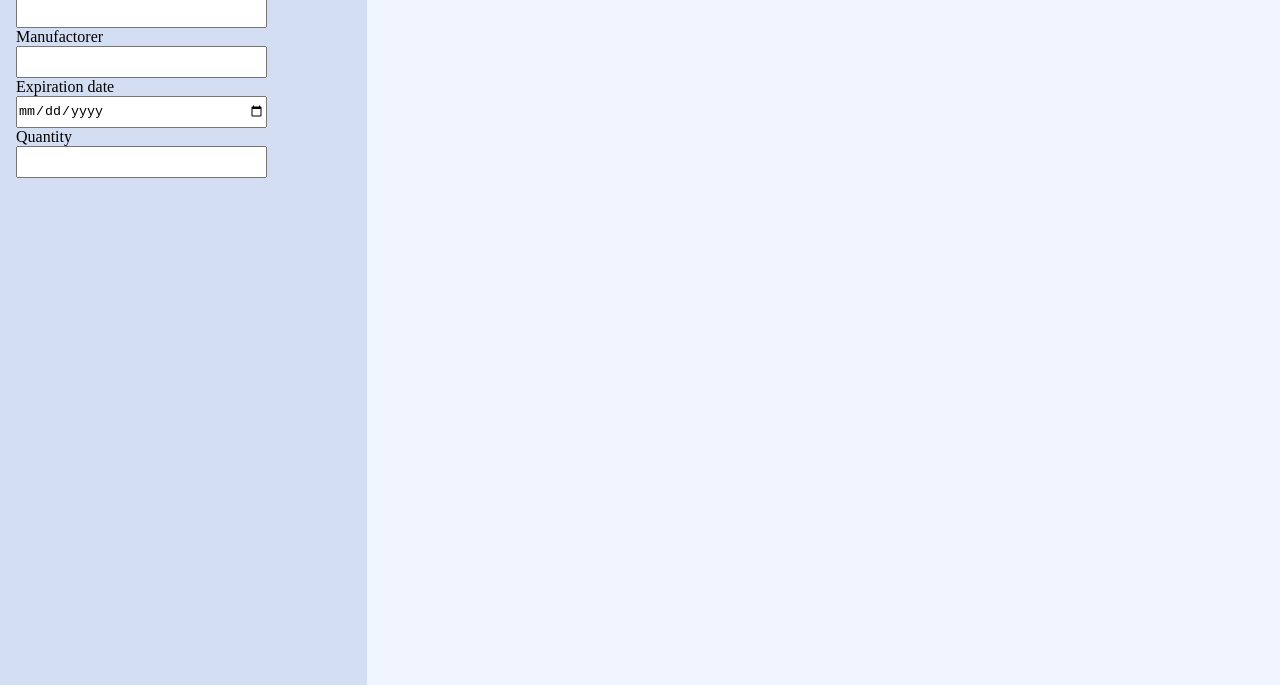
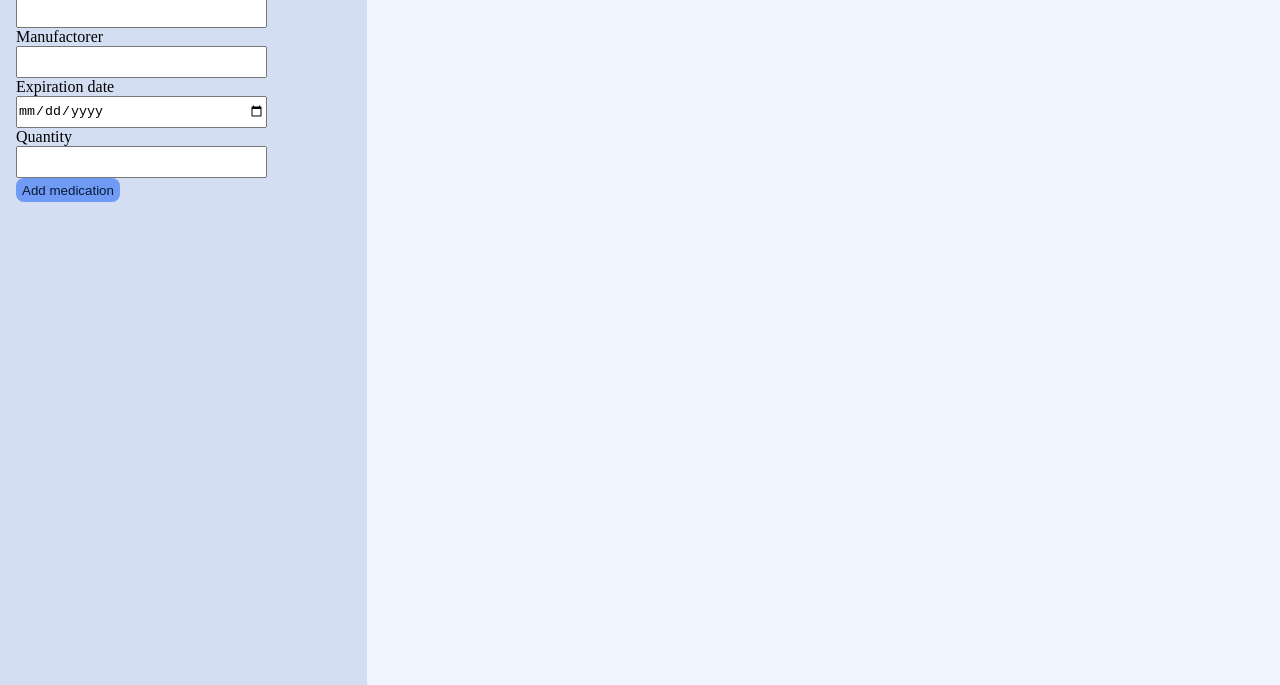
Before and after one commit to heda024/Pharmacy-inventory, a plain HTML site: page index.html in a window 1280 px wide. Shown: the part 115-800 px from the top of the page. Drawn offline with Linux system fonts and the light colour scheme.

Commit message:
style button

```diff
--- a/index.html
+++ b/index.html
@@ -38,6 +38,8 @@
 				<div class="input-box">
 				<label for="quantity">Quantity</label>
 				<input type="text" name="quantity" class="quantity">
+
+				<button class="submit-button">Add medication</button>
 				</div>
 
 			</form>
--- a/style.css
+++ b/style.css
@@ -28,6 +28,20 @@
 input{
 	width: 75%;
 	height: 2rem;
+}
+
+.submit-button{
+	width: 6.5rem;
+	height: 1.5rem;
+	background: #6f9bf4;
+	color: #0a1936;
+	border: 2px solid #6f9bf4;
+	border-radius: 0.5rem;
+	cursor: pointer;
+}
+
+.submit-button:hover{
+	background-color: #86aaf2;
 }
 
 .inventory-container{
```
